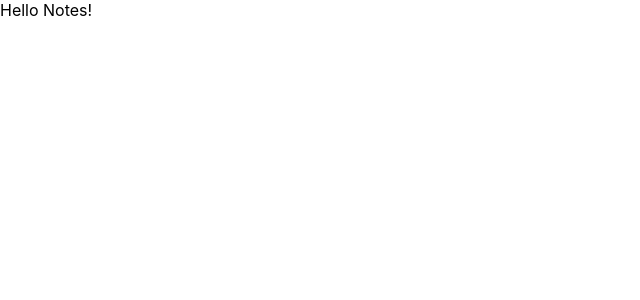
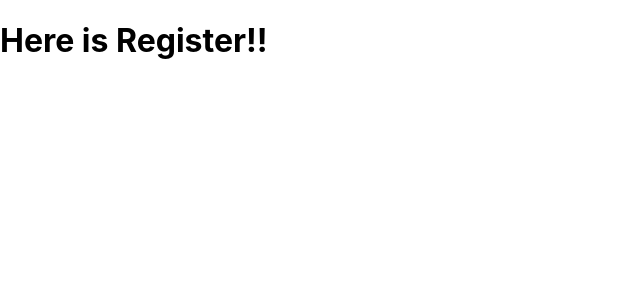
Before and after one commit to CibeleMartins/Notes, a React (Create React App) app: page /register in a window 1280 px wide. Shown: the top 300 px of the page, without its empty margins (0-640 px from the left). Built offline with nearby package versions, Linux system fonts and the light colour scheme.

Commit message:
🚚 feat: add routes

```diff
--- a/src/App.js
+++ b/src/App.js
@@ -1,9 +1,10 @@
+import Routess from "../src/routes/Routes";
 
 
 function App() {
   return (
     <div className="App">
-     Hello Notes!
+     <Routess/>
     </div>
   );
 }
--- /dev/null
+++ b/src/routes/Routes.js
@@ -0,0 +1,24 @@
+    import {
+        BrowserRouter,
+        Routes,
+        Route,
+    } from "react-router-dom";
+
+    //   pages
+
+    import Home from '../pages/Home';
+    import Register from '../pages/Register';
+
+
+  function Routess() {
+    return (
+      <BrowserRouter>
+        <Routes>
+          <Route path="/" element={<Home />} />
+          <Route path="/register" element={<Register />} />
+        </Routes>
+      </BrowserRouter>
+    );
+  };
+
+    export default Routess;
```
